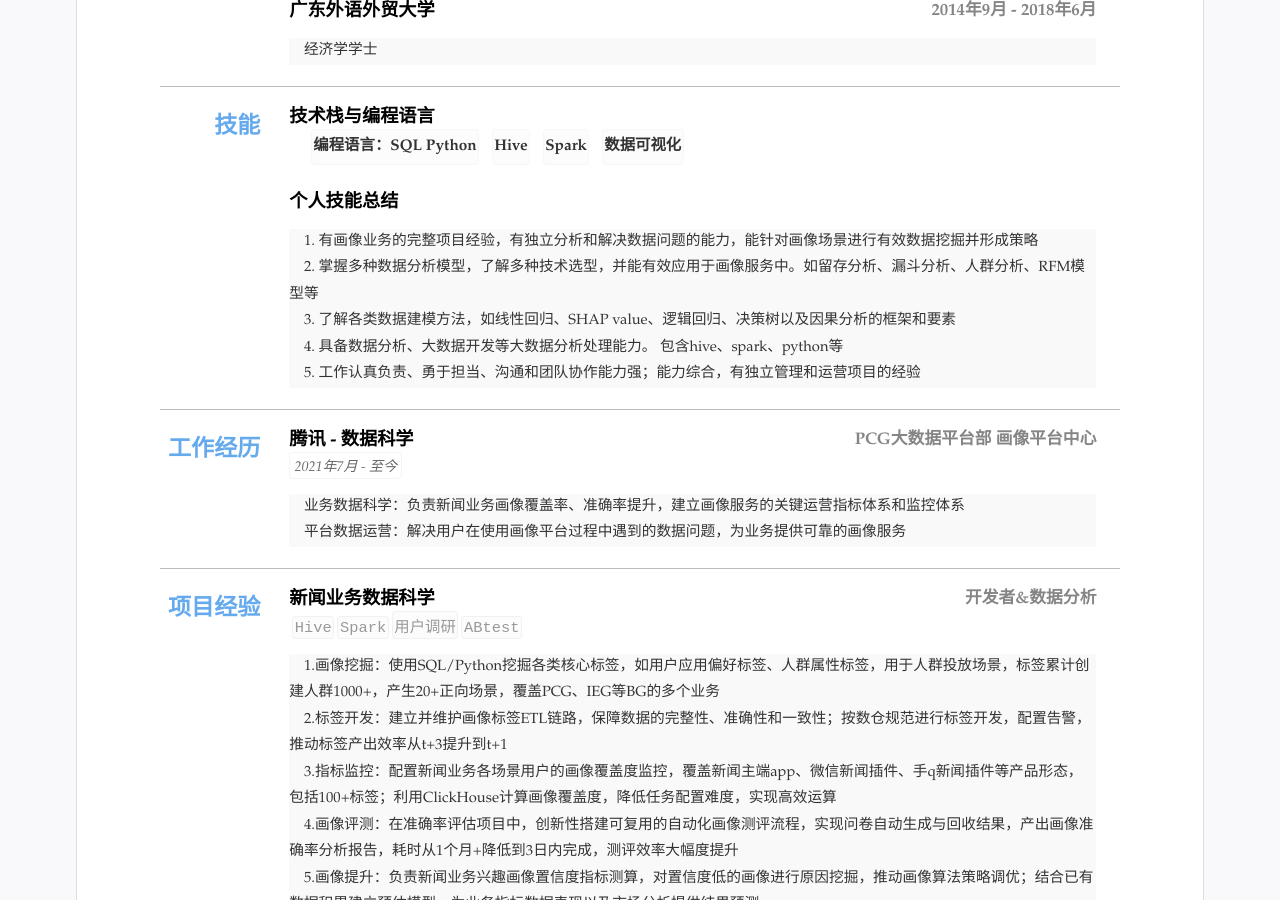
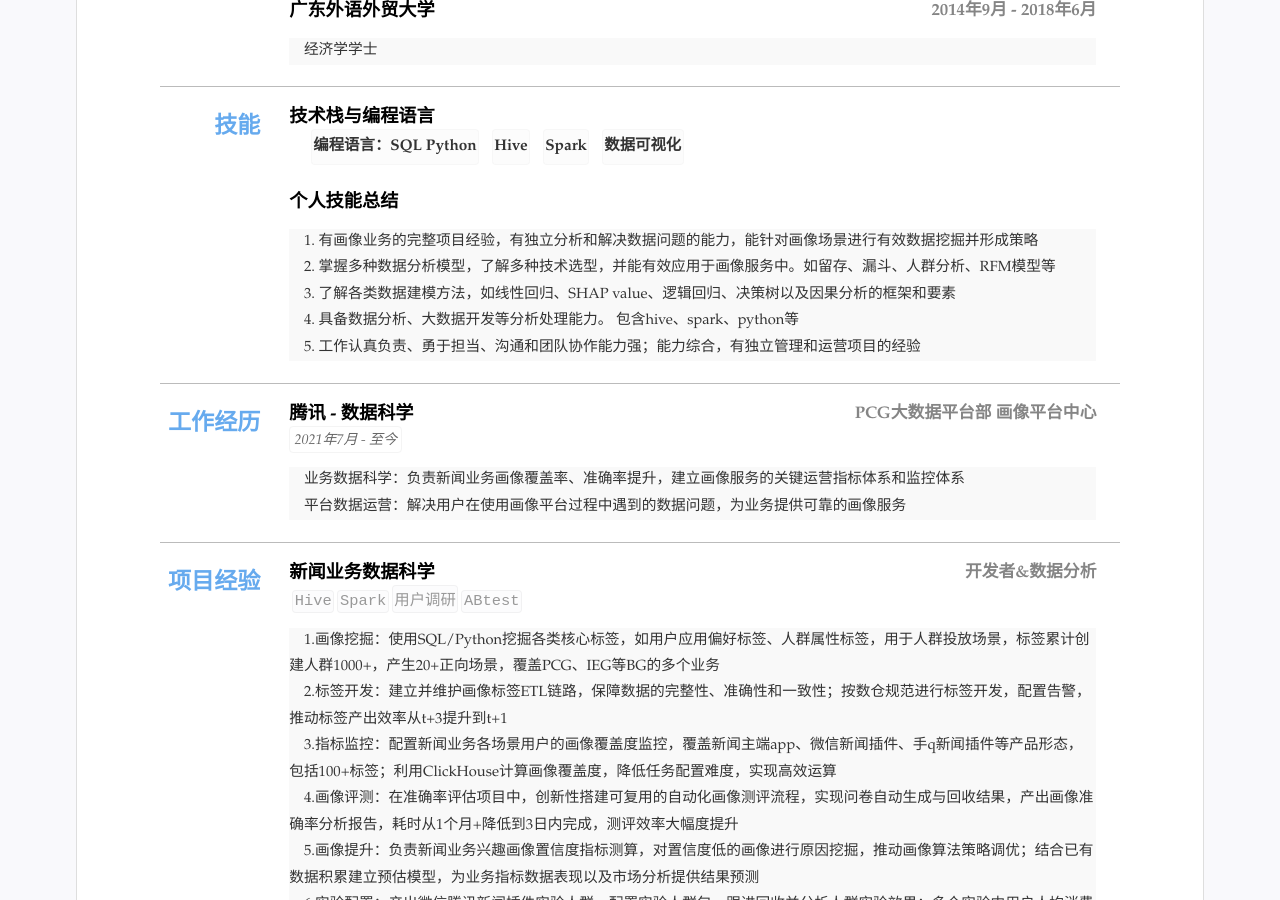
Before and after one commit to kyod-bu/cv, a Jekyll site: the page built from index.html, in a window 1280 px wide and 900 px high, scrolled down 396 px. Built offline with Jekyll 4.4.1, drawn with Linux system fonts in a browser that asks for light colours.

Commit message:
Update resume.yml

```diff
--- a/_data/resume.yml
+++ b/_data/resume.yml
@@ -53,9 +53,9 @@ main: #简历主要内容，
     - 数据可视化
   - title: 个人技能总结
     detail:  1. 有画像业务的完整项目经验，有独立分析和解决数据问题的能力，能针对画像场景进行有效数据挖掘并形成策略 <br>  &nbsp &nbsp
-             2. 掌握多种数据分析模型，了解多种技术选型，并能有效应用于画像服务中。如留存分析、漏斗分析、人群分析、RFM模型等 <br>  &nbsp &nbsp
+             2. 掌握多种数据分析模型，了解多种技术选型，并能有效应用于画像服务中。如留存、漏斗、人群分析、RFM模型等 <br>  &nbsp &nbsp
              3. 了解各类数据建模方法，如线性回归、SHAP value、逻辑回归、决策树以及因果分析的框架和要素 <br>  &nbsp &nbsp
-             4. 具备数据分析、大数据开发等大数据分析处理能力。 包含hive、spark、python等 <br>  &nbsp &nbsp
+             4. 具备数据分析、大数据开发等分析处理能力。 包含hive、spark、python等 <br>  &nbsp &nbsp
              5. 工作认真负责、勇于担当、沟通和团队协作能力强；能力综合，有独立管理和运营项目的经验
 
 - type: experience
```
